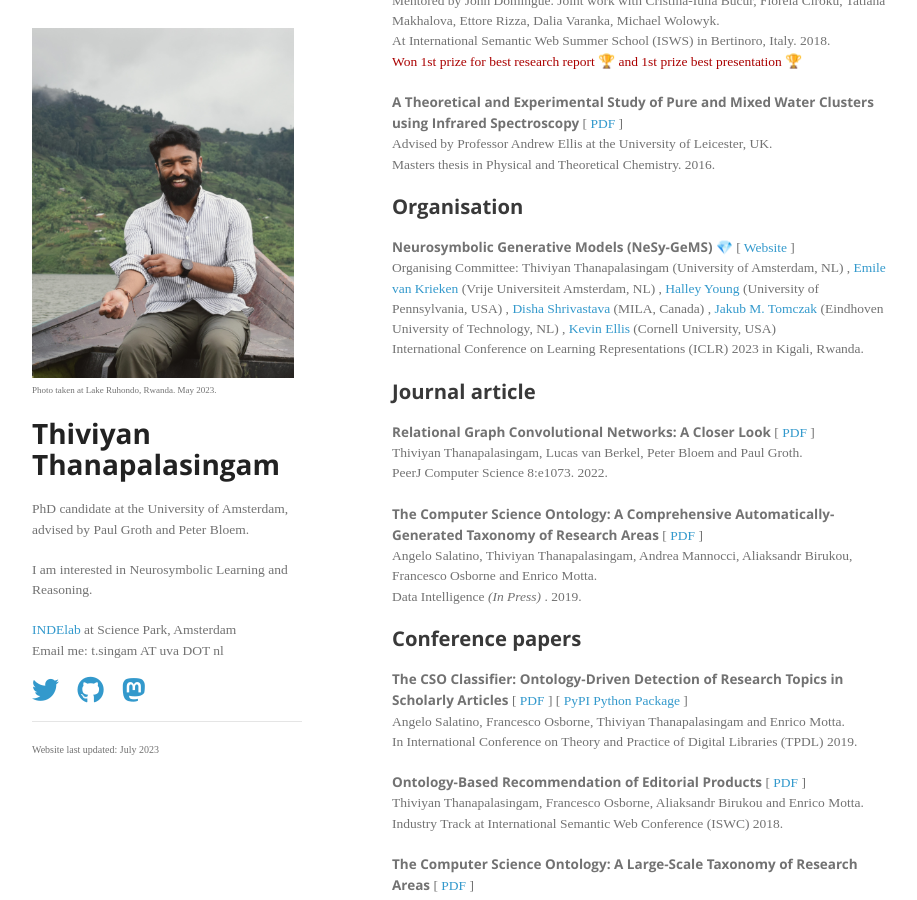
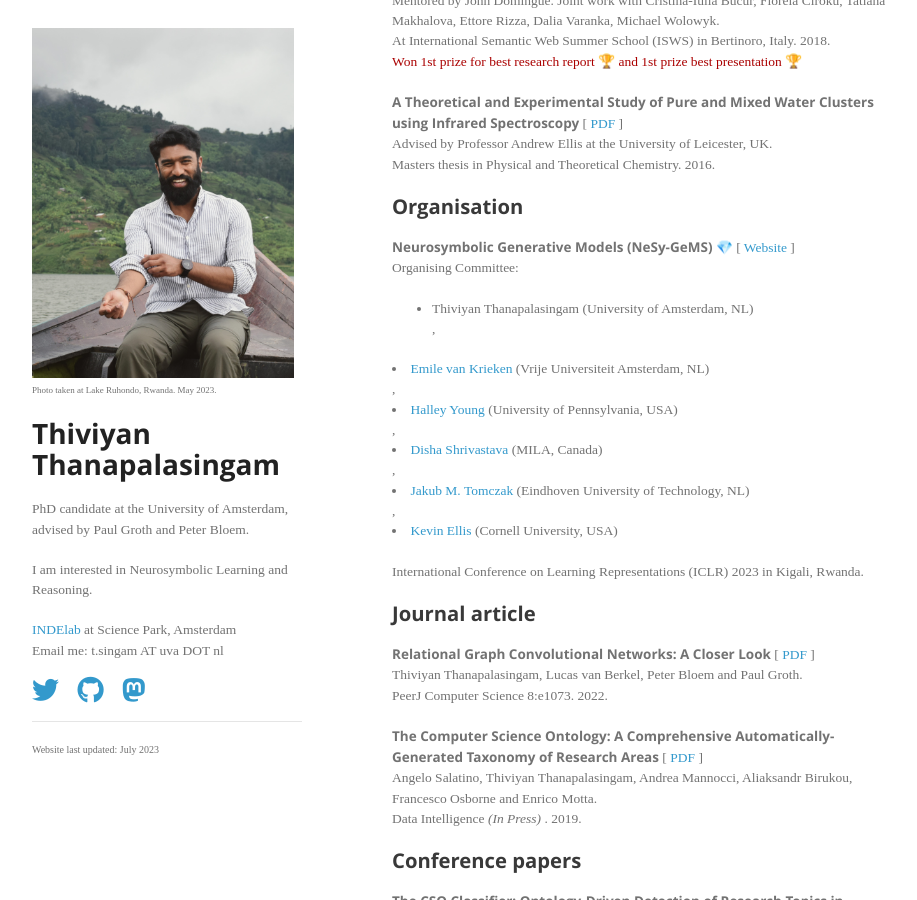
Before and after one commit to thiviyanT/website, a Jekyll site: the page built from index.html, in a window 1280 px wide and 900 px high, scrolled down 881 px. Shown: the whole window, without its empty margins (178-1095 px from the left). Built offline with Jekyll 4.4.1, drawn with Linux system fonts in a browser that asks for light colours; nearby versions of some CDN libraries; some web fonts are replaced; the list of posts is cut into pages by our own code; a style sheet for code colours, icons or effects is not loaded.

Commit message:
debugging

```diff
--- a/index.html
+++ b/index.html
@@ -72,13 +72,15 @@ title: "Thiviyan Thanapalasingam"
         {%- endif -%}
         <br>
         Organising Committee:
+        <ul>
         {% for organiser in organisation.organisers %}
             {% if organiser.url %}
-                <a href="{{ organiser.url }}">{{organiser.name}}</a> ({{organiser.affiliation}})
+                <li><a href="{{ organiser.url }}">{{organiser.name}}</a> ({{organiser.affiliation}})</li>
             {% else %}
-                {{organiser.name}} ({{organiser.affiliation}})
+                <li>{{organiser.name}} ({{organiser.affiliation}})</li>
             {% endif %}
             {% unless forloop.last %}, {% endunless %}
+        </ul>
         {% endfor %}
         <br> {{ organisation.venue_info }} {{ organisation.conf_year }} in {{ organisation.location }}.
         {%- if organisation.notes -%}
```
